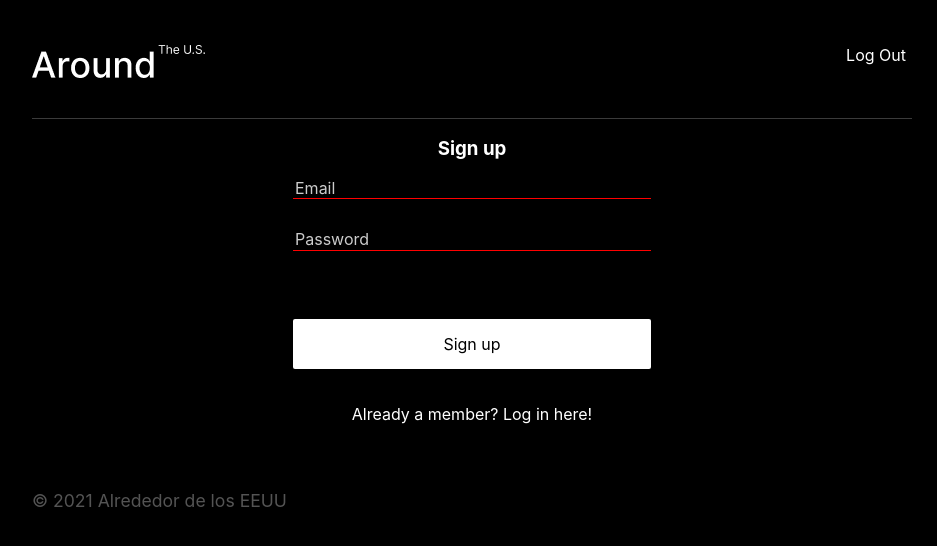
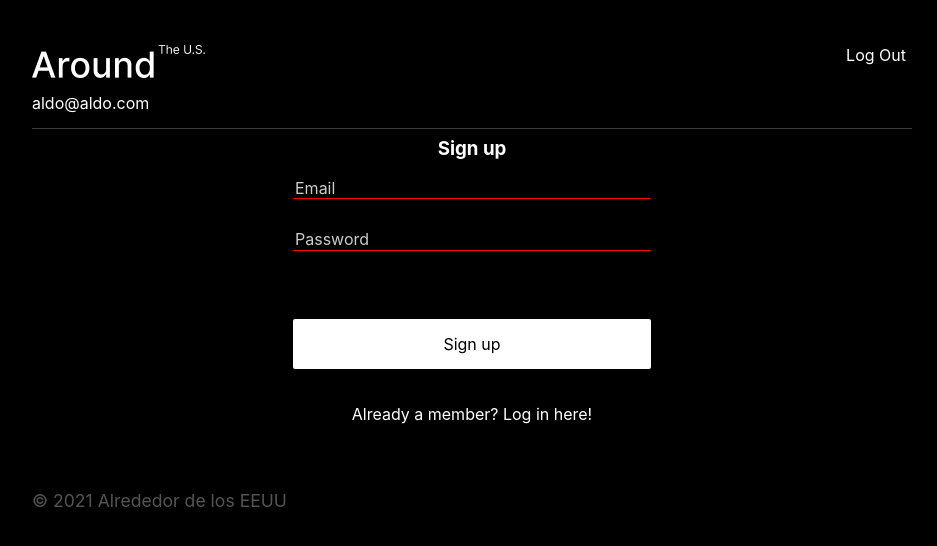
Before and after one commit to DreikalCC/react-around-auth_es, a React (Create React App) app: page /signup in a window 1280 px wide. Shown: the top 546 px of the page, without its empty margins (168-1105 px from the left). Built offline with nearby package versions, Linux system fonts and the light colour scheme; no server answers.

Commit message:
added logged mail

```diff
--- a/src/components/App.js
+++ b/src/components/App.js
@@ -36,7 +36,7 @@ export default function App() {
   const [name, setName] = React.useState('');
   const [description, setDescription] = React.useState('');
   const [loggedIn, setLoggedIn] = React.useState(true);
-  const [email, setEmail] = React.useState('');
+  const [email, setEmail] = React.useState('aldo@aldo.com');
   const [password, setPassword] = React.useState('');
 
   React.useEffect(() => {
@@ -140,6 +140,8 @@ export default function App() {
     setLoggedIn(false);
     navigate('/login');
     localStorage.removeItem('jwt');
+    setEmail('');
+    setPassword('');
     console.log('out');
   }
   function handleSignupSubmit({ email, password }) {
@@ -188,7 +190,11 @@ export default function App() {
   return (
     <CurrentUserContext.Provider value={currentUser}>
       <div className='page'>
-        <Header handleLogoutClick={handleLogout} loggedIn={loggedIn} />
+        <Header
+          handleLogoutClick={handleLogout}
+          loggedIn={loggedIn}
+          email={email}
+        />
         <Routes>
           <Route
             path='/main'
--- a/src/components/Header.js
+++ b/src/components/Header.js
@@ -14,6 +14,7 @@ export function Header(props) {
   return (
     <header className='header'>
       <img className='header__logo' src={logo} alt='Around the US' />
+      <p>{props.email}</p>
       <button
         onClick={props.loggedIn ? signOut : logIn}
         className='header__log-btn'
--- a/src/components/InfoTooltip.js
+++ b/src/components/InfoTooltip.js
@@ -1,7 +1,7 @@
 export function InfoTooltip(props) {
   return (
     <div
-      id='image'
+      id='tooltip'
       className={props.isPopupOpen ? 'popup popup_active' : 'popup'}
     >
       <div
@@ -17,7 +17,7 @@ export function InfoTooltip(props) {
         />
         <h3 className='popup__name'>{props.image.name}</h3>
         <button
-          id='image'
+          id='tooltip'
           onClick={props.onClose}
           className='popup popup__close'
         ></button>
```
Also changed, not shown: 1 other file (tests, documents, lock files or other folders).
